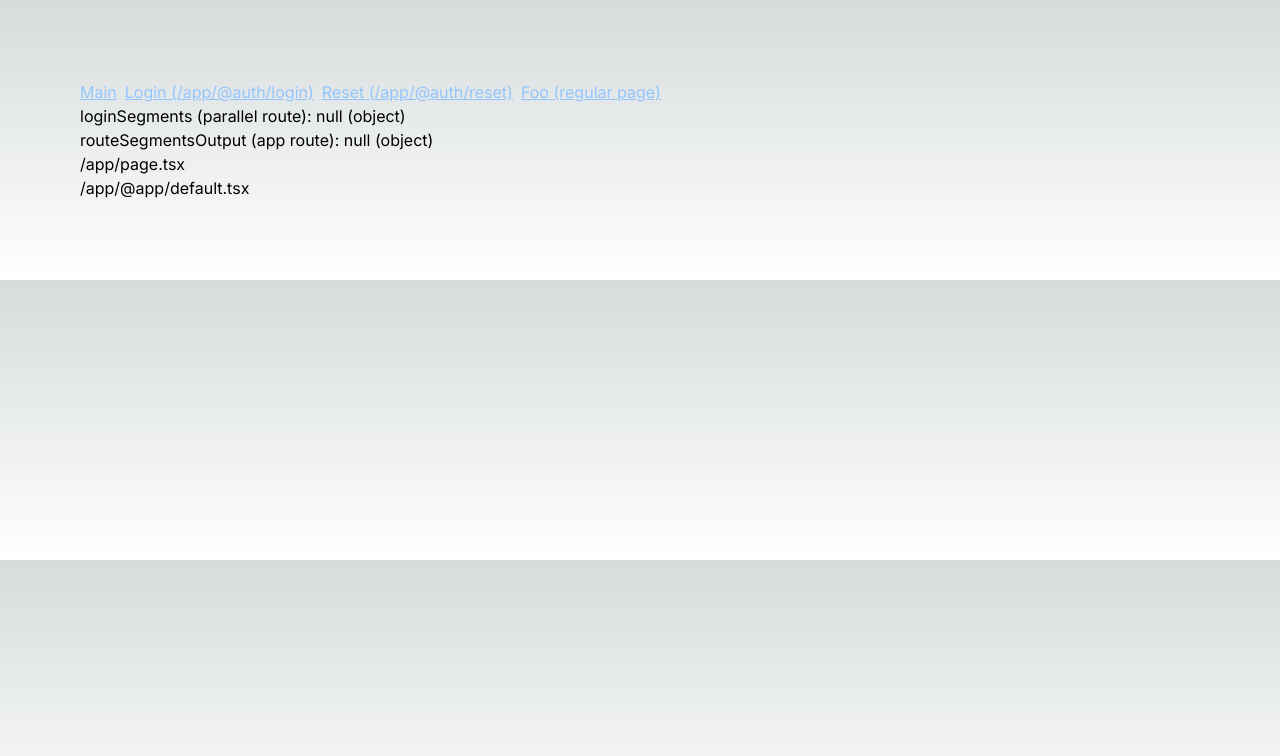
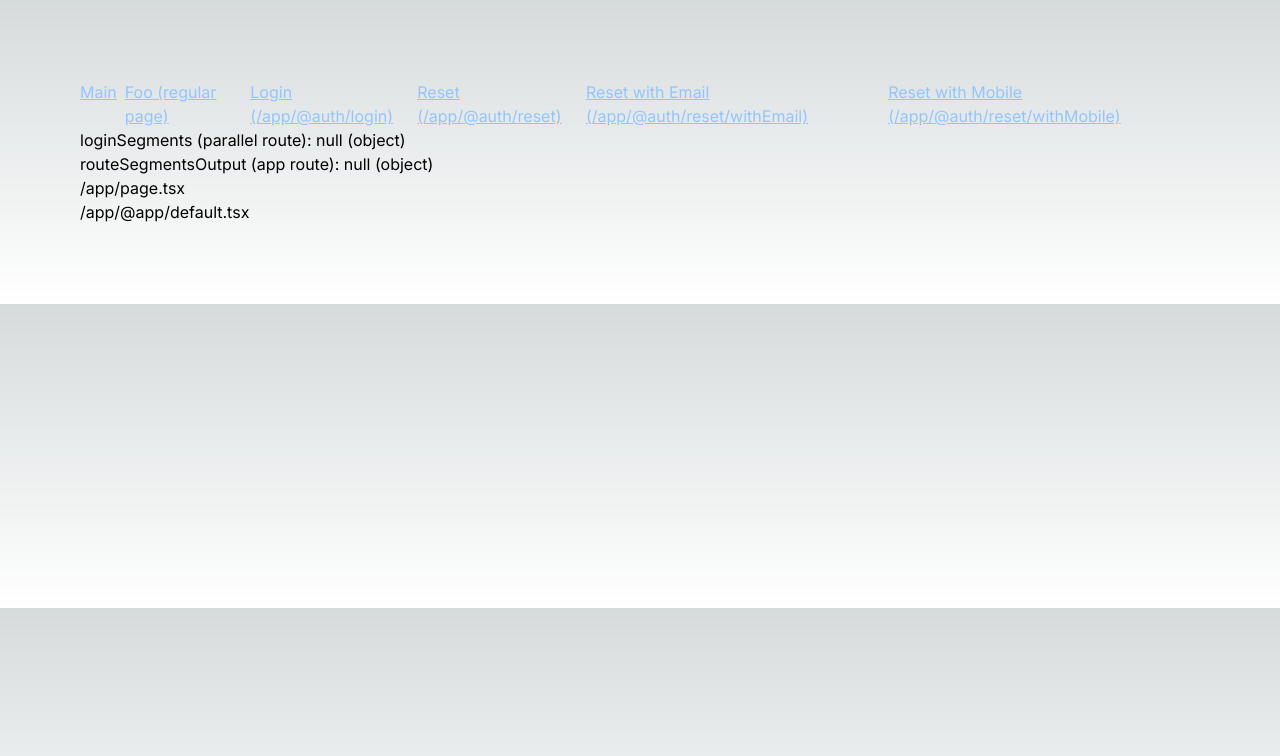
Before and after one commit to williamli/NEXT-2173-nextjs-useSelectedLayoutSegment-for-parallel-routes, a Next.js app: page / in a window 1280 px wide. Shown: the top 756 px of the page. Built offline with nearby package versions, Linux system fonts and the light colour scheme.

Commit message:
added nested parallel routes

```diff
--- /dev/null
+++ b/app/@auth/reset/withEmail/page.tsx
@@ -0,0 +1,3 @@
+export default function Page() {
+  return <div>/app/@app/reset/withEmail/page.tsx</div>;
+}
--- /dev/null
+++ b/app/@auth/reset/withMobile/page.tsx
@@ -0,0 +1,3 @@
+export default function Page() {
+  return <div>/app/@app/reset/withMobile/page.tsx</div>;
+}
--- a/app/layout.tsx
+++ b/app/layout.tsx
@@ -26,9 +26,15 @@ export default function RootLayout({
         <section className="p-20">
           <nav className="flex space-x-2 text-blue-300 underline">
             <Link href="/">Main</Link>
+            <Link href="/foo">Foo (regular page)</Link>
             <Link href="/login">Login (/app/@auth/login)</Link>
             <Link href="/reset">Reset (/app/@auth/reset)</Link>
-            <Link href="/foo">Foo (regular page)</Link>
+            <Link href="/reset/withEmail">
+              Reset with Email (/app/@auth/reset/withEmail)
+            </Link>
+            <Link href="/reset/withMobile">
+              Reset with Mobile (/app/@auth/reset/withMobile)
+            </Link>
           </nav>
           <div>loginSegments (parallel route): {loginSegmentsOutput}</div>
           <div>routeSegmentsOutput (app route): {routeSegmentsOutput}</div>
```
